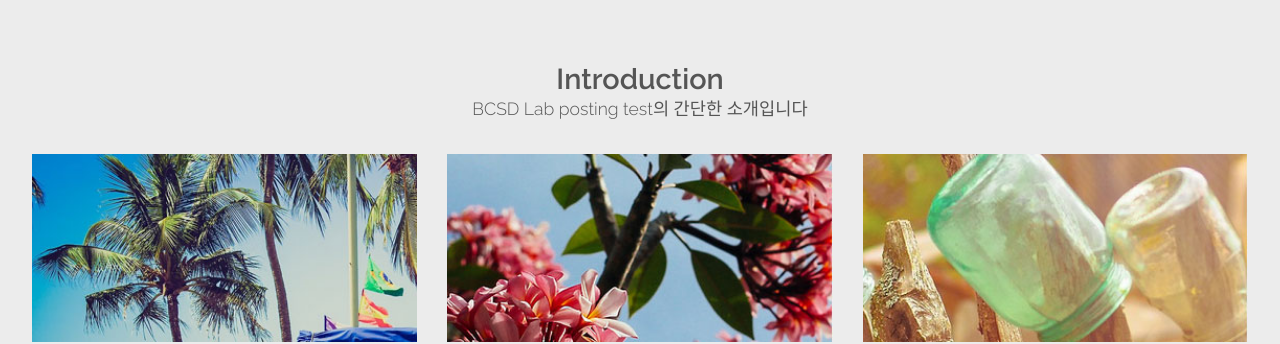
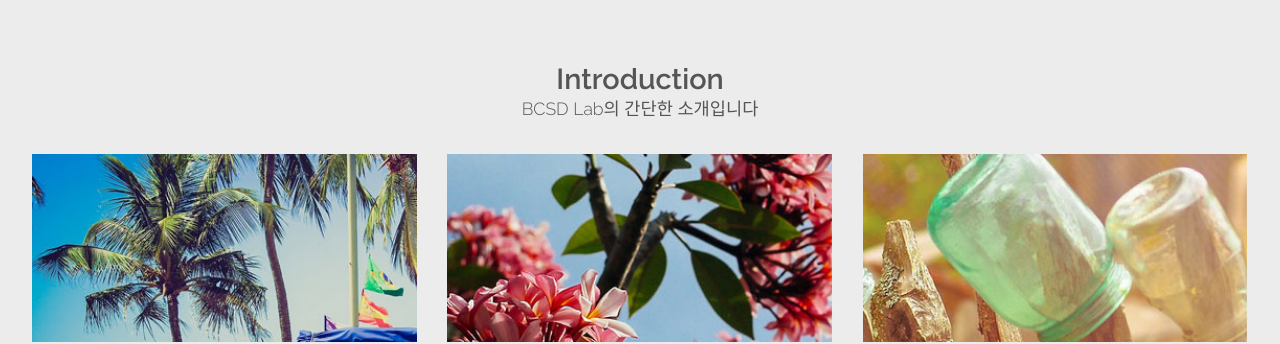
Before and after one commit to OhSeungBean/BCSDLab.github.io, a Jekyll site: the page built from index.html, in a window 1280 px wide and 900 px high. Shown: the part 364-708 px from the top of the window. Built offline with Jekyll 4.4.1, drawn with Linux system fonts in a browser that asks for light colours; the list of posts is cut into pages by our own code.

Commit message:
recovery

```diff
--- a/_layouts/landing.html
+++ b/_layouts/landing.html
@@ -31,7 +31,7 @@ layout: default
 				<section class="container">
 					<header class="major">
 						<h2>Introduction</h2>
-						<span class="byline">BCSD Lab posting test의 간단한 소개입니다</span>
+						<span class="byline">BCSD Lab의 간단한 소개입니다</span>
 					</header>
 					<div class="row no-collapse-1">
 						<section class="4u">
```
